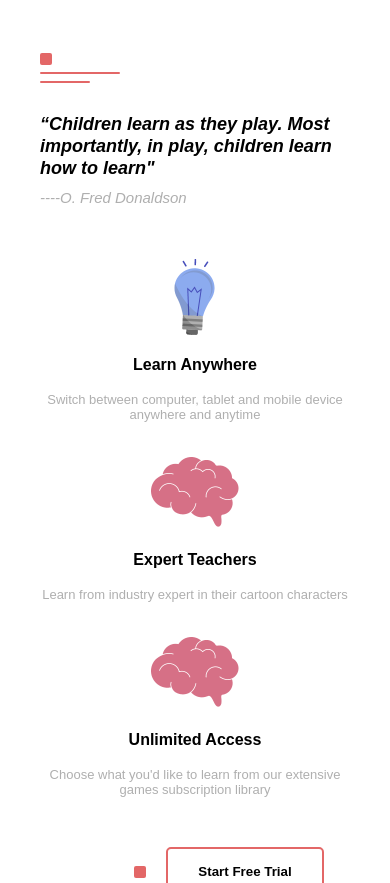
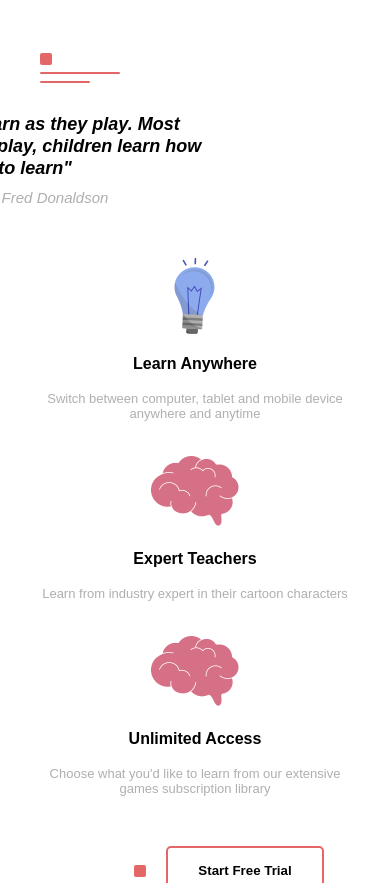
Before and after one commit to cyvibez/foorly, a plain HTML site: page index.html in a window 390 px wide. Shown: the part 1187-2070 px from the top of the page. Drawn offline with Linux system fonts and the light colour scheme.

Commit message:
changed bg in header, modified about and login sections

```diff
--- a/foorly_style.css
+++ b/foorly_style.css
@@ -420,4 +420,17 @@ nav ul li a button {
 }
 @media screen and (max-width: 815px) {
 
+    .contact_right_col  img {
+        margin-left: 50px;
+    }
+    .children {
+        display: flex;
+        flex-direction: column;
+        justify-content: center;
+        text-align: center;
+        margin-left: -180px;
+        max-width: 350px;
+
+    }
+
 }
--- a/index.html
+++ b/index.html
@@ -60,8 +60,10 @@
                             <span class="square2"></span> <br>
                             <span class="square3"></span> <br>
                         </div>
-                        <h2>“Children learn as they play. Most importantly, in play, children learn how to learn"</h2>
-                        <h3>----O. Fred Donaldson</h3>
+                        <div class="children">
+                            <h2>“Children learn as they play. Most importantly, in play, children learn how to learn"</h2>
+                            <h3>----O. Fred Donaldson</h3>
+                        </div>
                     </div>
                 </div>
             </section>
```
Also changed, not shown: images/background.jpg, images/bg.png (deleted).
